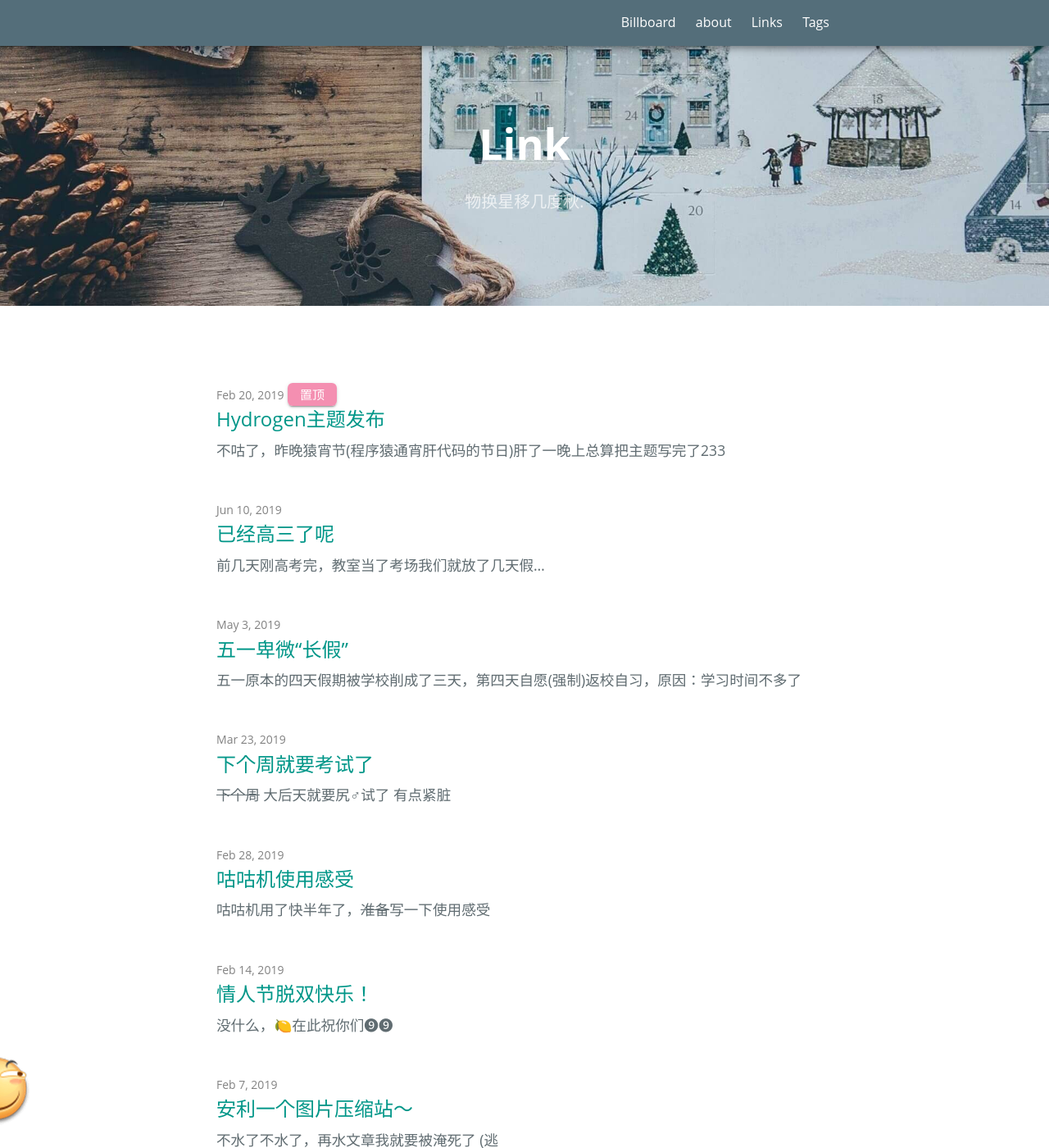
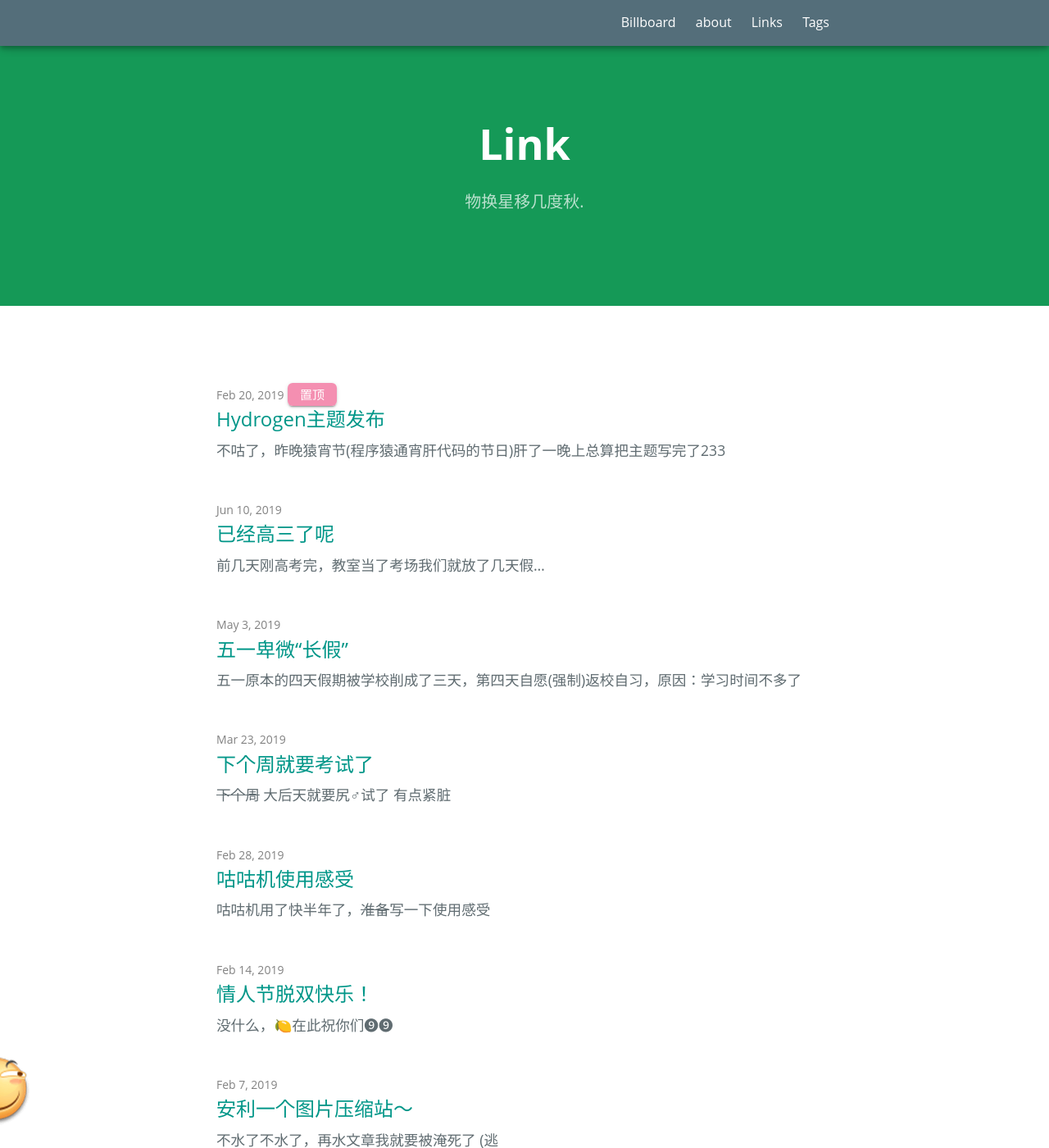
Before and after one commit to link9596/qwq, a Jekyll site: the page built from index.html, in a window 1280 px wide and 1400 px high. Shown: the whole window at 82% size. Built offline with Jekyll 4.4.1, drawn with Linux system fonts in a browser that asks for light colours; emoji names are drawn with the system emoji font; some web fonts are replaced; the list of posts is cut into pages by our own code; comment, search, counter and statistics services are not loaded.

Commit message:
Update hydrogen-blog.scss

```diff
--- a/_sass/hydrogen-blog.scss
+++ b/_sass/hydrogen-blog.scss
@@ -114,7 +114,7 @@ a {
   text-align: center;
   margin-top: 0px;
   background-color: $header-bg-color;
-  background: url("/theme/bkg1.png") no-repeat center; -webkit-background-size: cover; -moz-background-size: cover; -o-background-size: cover; background-size:cover; max-width:100%; margin: auto;text-align: center;margin-bottom:20px;
+  /*background: url("/theme/bkg1.png") no-repeat center; -webkit-background-size: cover; -moz-background-size: cover; -o-background-size: cover; background-size:cover; max-width:100%; margin: auto;text-align: center;margin-bottom:20px;*/
   /*background-image: linear-gradient(120deg, $header-bg-color-secondary, $header-bg-color);*/
 
   @include large {
```
